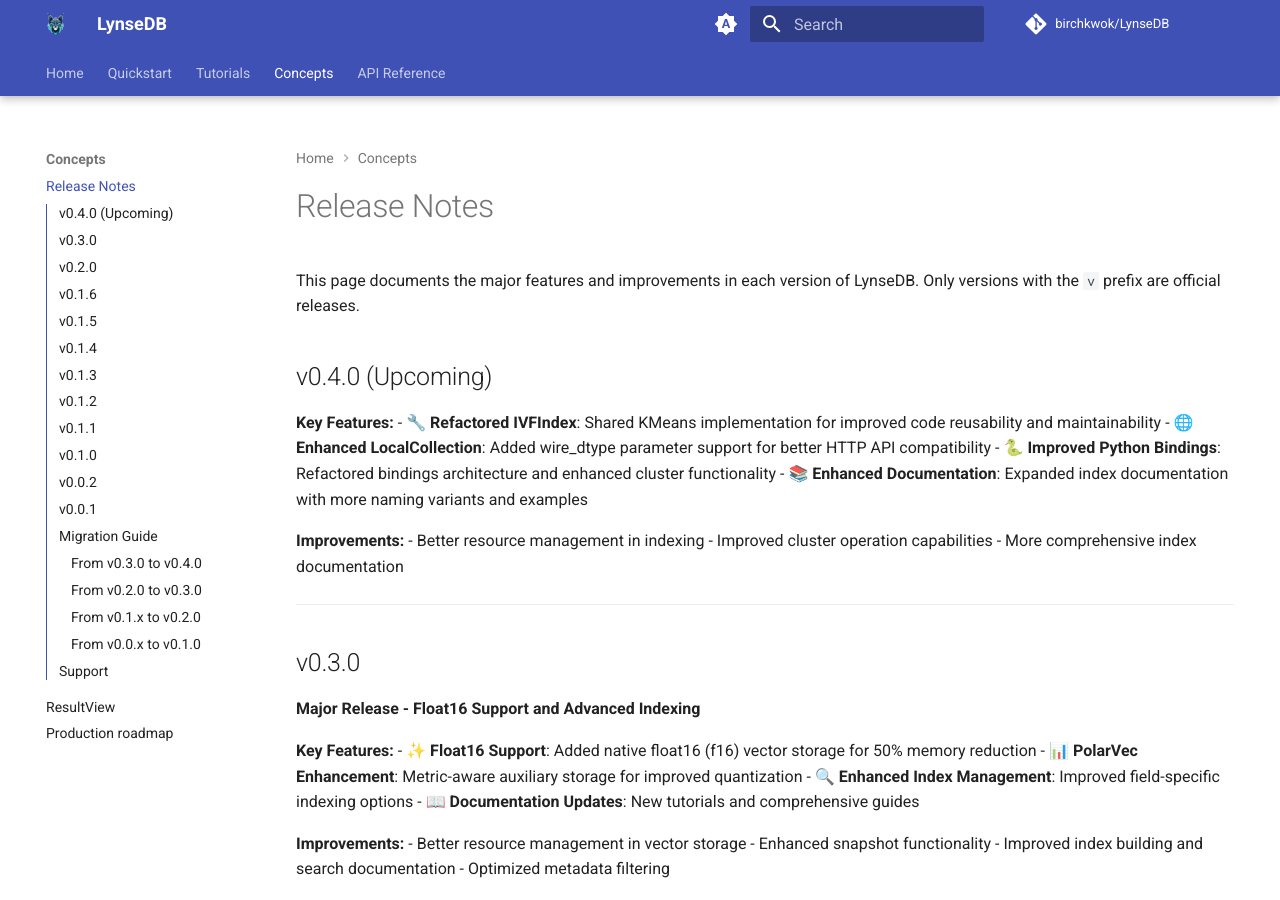
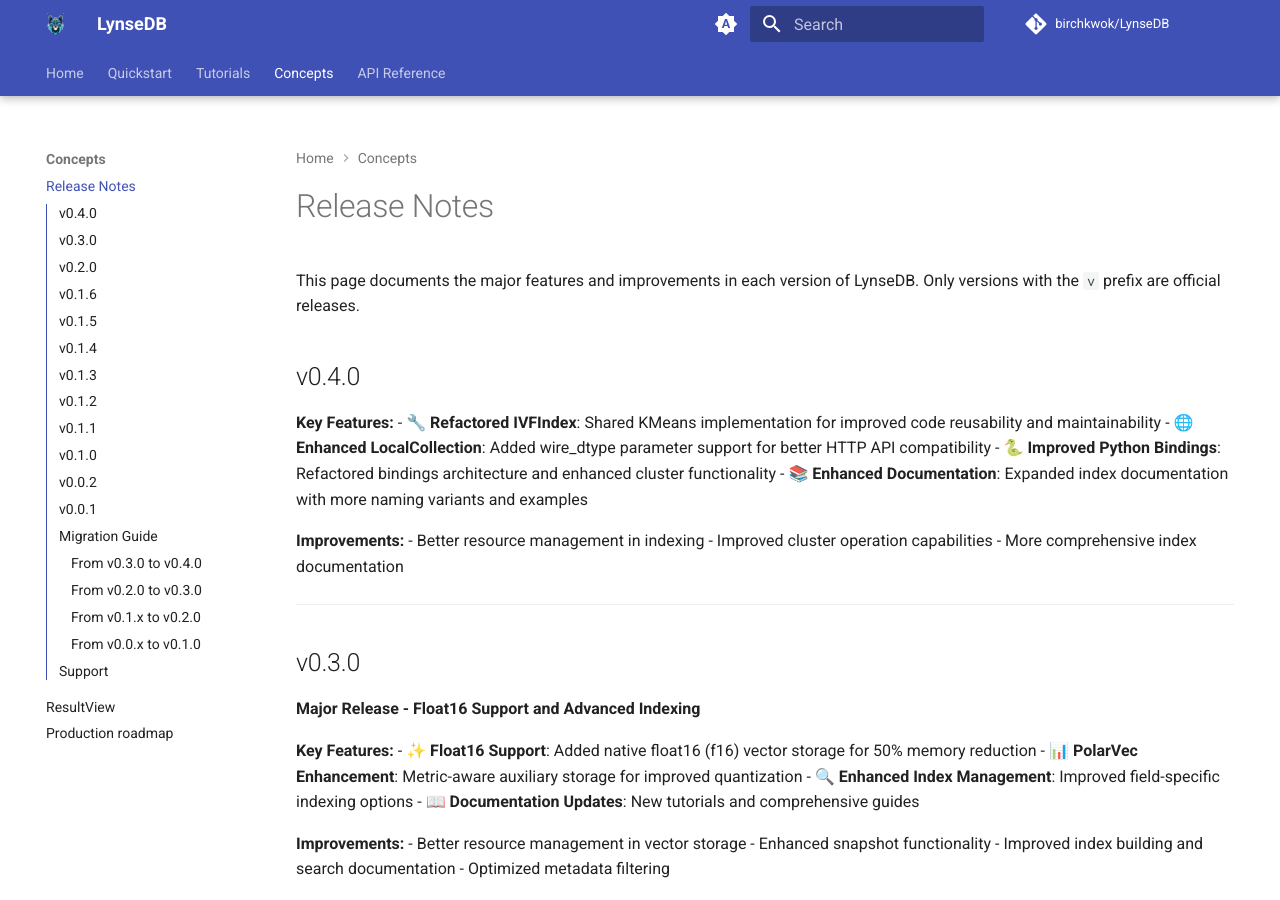
Before and after one commit to BirchKwok/lynsedb, an MkDocs documentation site: the page built from docs/releases.md, in a window 1280 px wide and 900 px high. Built offline with MkDocs 1.6.1 and Material for MkDocs 9.7.7, drawn with Linux system fonts in a browser that asks for light colours; comment, search, counter and statistics services are not loaded; the version menu is left out.

```diff
--- a/docs/releases.md
+++ b/docs/releases.md
@@ -2,7 +2,7 @@
 
 This page documents the major features and improvements in each version of LynseDB. Only versions with the `v` prefix are official releases.
 
-## v0.4.0 (Upcoming)
+## v0.4.0
 
 **Key Features:**
 - 🔧 **Refactored IVFIndex**: Shared KMeans implementation for improved code reusability and maintainability
```
